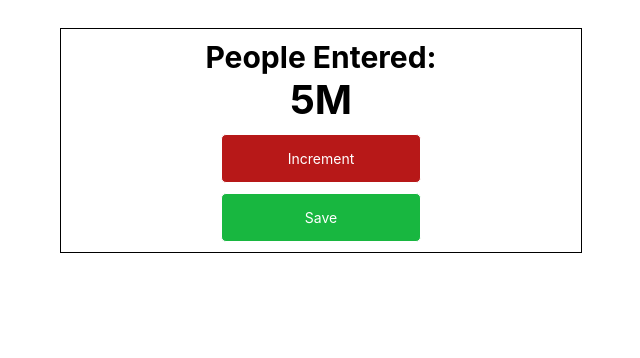
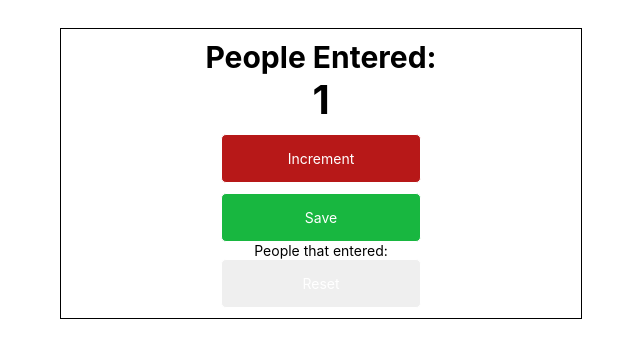
Before and after one commit to BoltUltra/people_counter, a plain HTML site: page index.html in a window 1280 px wide. Both pictures are taken after a click on the button "Increment". Shown: the whole page, without its empty margins (319-959 px from the left). Drawn offline with Linux system fonts and the light colour scheme.

Commit message:
Added functionalities

```diff
--- a/index.html
+++ b/index.html
@@ -15,8 +15,10 @@
         <h2 id="counter">0</h2>
         <div class="buttons">
             <button class="increase" id="increment-btn" onclick="increment()">Increment</button>
-            <button class="save" id="save">Save</button>
+            <button class="save" id="save-btn" onclick="save()">Save</button>
         </div>
+        <p id="save-item">People that entered: </p>
+        <button id="reset" onclick="reset()">Reset</button>
     </div>
 
     <script src="./js/index.js"></script>
--- a/js/index.js
+++ b/js/index.js
@@ -1,7 +1,16 @@
+// intialize the count as 0
 let count = 0;
+let countEl = document.getElementById("counter");
+let saveEl = document.getElementById("save-item");
 
-document.getElementById("counter").innerText = "5M";
+// listen for clicks on the increment button
+// increment the count variable when the button is clicked
+function increment() {
+  count += 1;
+  countEl.innerText = count;
+}
 
-function increment() {
-  //   alert("I was clicked");
+function save() {
+  let saveStr = count + " - ";
+  saveEl.innerText += saveStr;
 }
```
